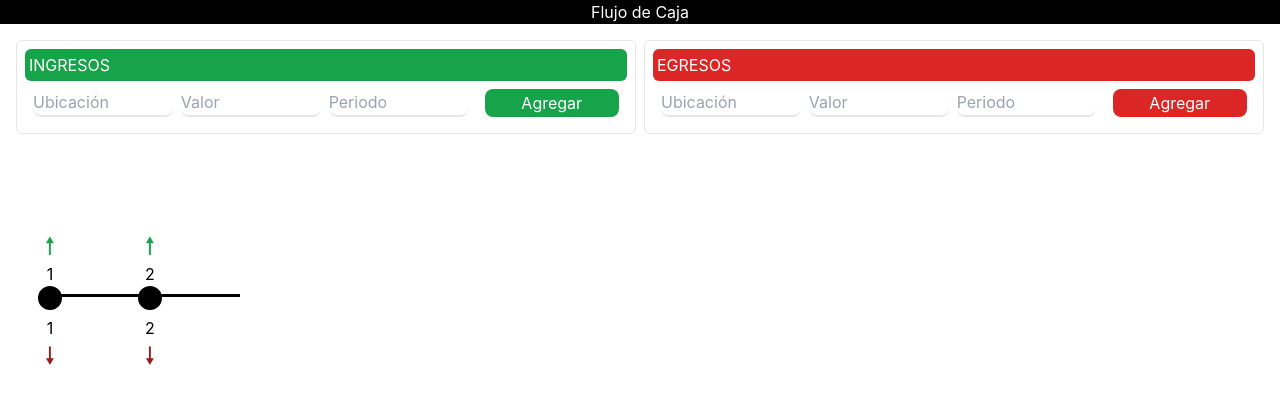
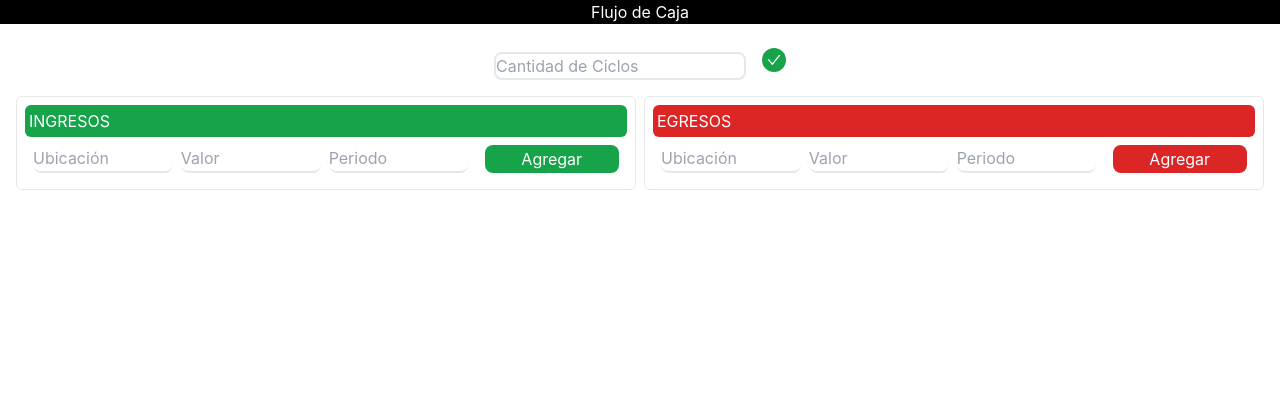
Before and after one commit to SaboTak/FlujoCaja3.0, a React (Create React App) app: page / in a window 1280 px wide. Shown: the top 404 px of the page. Built offline with nearby package versions, Linux system fonts and the light colour scheme.

Commit message:
Version Estable, falta lista de agrupacion y afectacion de la barra

```diff
--- a/package.json
+++ b/package.json
@@ -8,6 +8,7 @@
     "@testing-library/user-event": "^13.5.0",
     "react": "^18.1.0",
     "react-dom": "^18.1.0",
+    "react-icons": "^4.3.1",
     "react-scripts": "5.0.1",
     "web-vitals": "^2.1.4"
   },
--- a/src/App.css
+++ b/src/App.css
@@ -38,7 +38,7 @@
   }
 }
 
-ul li {
+#Barra li {
   position: relative;
   display: inline-block;
   list-style-type: none;
--- a/src/App.js
+++ b/src/App.js
@@ -1,14 +1,21 @@
 import React, { useState, useEffect } from 'react';
 import logo from './logo.svg';
 import './App.css';
+import { AiOutlineCheck } from "react-icons/ai";
+
 
 function App() {
 
   var IngresosTotales = [];
+  var valorAnteriorIngresos = [];
   var EgresosTotales = [];
+  var valorAnteriorEgresos = [];
 
   const [Ingreso, setIngreso] = useState();
   const [Egreso, setEgreso] = useState();
+  const [itemBarra, setItemBarra] = useState();
+  const [itemIngreso, setItemIngreso] = useState();
+  const [itemEgreso, setItemEgreso] = useState();
 
   const addIngreso = (event) => {
     event.preventDefault();
@@ -16,6 +23,7 @@ function App() {
       const Valor= event.target[1].value;
       const PeriodoReal= event.target[2].value;
       IngresosTotales.push({Ubicacion,Valor,PeriodoReal});
+      ListaIngresos();
     console.log(IngresosTotales,"Agregado")
   }
 
@@ -24,35 +32,88 @@ function App() {
     const Ubicacion= event.target[0].value;
     const Valor= event.target[1].value;
     const PeriodoReal= event.target[2].value;
+
     EgresosTotales.push({Ubicacion,Valor,PeriodoReal});
+    ListaEgresos();
     console.log(EgresosTotales, "Agregado")
   }
 
 
+  const addCiclos = (e) => {
+    e.preventDefault();
+    var barraCiclos = e.target[0].value;
+    var itemsBarra = [];
+    for(var i = 0; i<=barraCiclos; i++){
+      itemsBarra.push(
+              <li id={"Ciclo-" +i} className="float-left	" >
+                    <div className="text-center -mt-16  -ml-20">
+                      <p className="text-2xl 	text-green-600 text-white ">🠕</p>
+                      <p>1</p>
+                      <button className="bg-black rounded-xl w-6 h-6	"></button>
+                      <p>{i}</p>
+                      <p className="text-2xl text-red-800	text-white ">🠗</p>
+                    </div>
+               </li>
+      )
+    }
+    setItemBarra(itemsBarra);
+  }
+
   const ListaIngresos = () => {
-    return <ul>
-            {IngresosTotales.map((item) => {
-              return(
-                <li key={item.Ubicacion} className=" col-span-3 text-center  grid grid-cols-4 gap-2 py-2">
-                    <label> {item.Ubicacion} </label>
-                    <label> {item.Valor} </label>
-                    <label> {item.PeriodoReal} </label>
-                    <button  type="submit" className="btn bg-green-600 text-white rounded-full  w-7  h-7  text-center text-center mx-16 ">
+    var itemIngreso = [];
+    for(var j = 0; j<IngresosTotales.length; j++){
+      itemIngreso.push(
+          <li key={IngresosTotales[j].Ubicacion} className=" col-span-3 text-center  grid grid-cols-4 gap-2 py-2">
+                <label> {IngresosTotales[j].Ubicacion} </label>
+                <label> {IngresosTotales[j].Valor} </label>
+                <label> {IngresosTotales[j].PeriodoReal} </label>
+                <button  type="submit" className="btn bg-green-600 text-white rounded-full  w-7  h-7  text-center text-center mx-10 ">
                     X
                 </button>
-              </li>)
-            })}
-          </ul>
+          </li>
+    )
+    }
+    setItemIngreso(itemIngreso);
   }
 
-  useEffect(() => {
-    ListaIngresos();
-}, [IngresosTotales]);
+  const ListaEgresos = () => {
+    var itemEgreso = [];
+    for(var j = 0; j<EgresosTotales.length; j++){
+      itemEgreso.push(
+          <li key={EgresosTotales[j].Ubicacion} className=" col-span-3 text-center  grid grid-cols-4 gap-2 py-2">
+                <label> {EgresosTotales[j].Ubicacion} </label>
+                <label> {EgresosTotales[j].Valor} </label>
+                <label> {EgresosTotales[j].PeriodoReal} </label>
+                <button  type="submit" className="btn bg-green-600 text-white rounded-full  w-7  h-7  text-center text-center mx-10 ">
+                    X
+                </button>
+          </li>
+    )
+    }
+    setItemEgreso(itemEgreso);
+  }
+//   useEffect(() => {
+//     ListaIngresos();
+// }, [IngresosTotales]);
+
+
+
   return (
     <div className="">
       <header className="text-center bg-black text-white">
         <h1>Flujo de Caja</h1>
       </header>
+
+        {/*   Cantidad de Ciclos   */}
+
+          <form onSubmit={(e) => addCiclos(e)} className=" text-center ml-50	mt-4">
+                  <input className="text-black border-2 h-7   w-50 rounded-lg w-30" placeholder="Cantidad de Ciclos" type="number" name="Ciclos"  />
+                  <button type="submit" className="btn bg-green-600 text-white rounded-full  w-6 px-1  h-6 mt-2  ml-4 text-center ">
+                                <AiOutlineCheck />
+                  </button>
+              </form>
+
+        {/*   //////////////////   */}
 
       {/*   Formularios   */}
       <div className="grid grid-cols-2 gap-2 ml-4 mr-4 pt-4">
@@ -61,7 +122,9 @@ function App() {
                       INGRESOS
                   </h1>
                   <div>
-                        {ListaIngresos}
+                        <ul >
+                          {itemIngreso}
+                        </ul>
                   </div>
                   <div className="p-2">
                       <form onSubmit={addIngreso} className=" grid grid-cols-4 p-x-2 gap-4">
@@ -84,16 +147,9 @@ function App() {
                   </h1>
                   <div>
                       <ul>
-                      {EgresosTotales.map((item) => {
-                        return <li key={item.Ubicacion} className=" col-span-3 text-center  grid grid-cols-4 gap-2 py-2">
-                                <label> {item.Ubicacion} </label>
-                                <label> {item.Valor} </label>
-                                <label> {item.PeriodoReal} </label>
-                                <button type="submit" className="btn bg-red-600 text-white rounded-full  w-7  h-7  text-center text-center mx-16 ">
-                                    X
-                                </button>
-                              </li>
-                      })}
+                      <ul >
+                          {itemEgreso}
+                        </ul>
 
                       </ul>
                   </div>
@@ -119,24 +175,7 @@ function App() {
           {/* /////Barra///// */}
           <div className=" mx-10 mt-40">
              <ul id="Barra">
-               <li className="float-left	" >
-                  <div className="text-center -mt-16  -ml-20">
-                    <p className="text-2xl 	text-green-600">🠕</p>
-                    <p>1</p>
-                    <button className="bg-black rounded-xl w-6 h-6	"></button>
-                    <p>1</p>
-                    <p className="text-2xl text-red-800	">🠗</p>
-                 </div>
-               </li>
-               <li className="float-left" >
-                  <div className="text-center -mt-16 -ml-20">
-                    <p className="text-2xl 	text-green-600">🠕</p>
-                    <p>2</p>
-                    <button className="bg-black rounded-xl w-6 h-6	"></button>
-                    <p>2</p>
-                    <p className="text-2xl text-red-800	">🠗</p>
-                 </div>
-               </li>
+               {itemBarra}
              </ul>
           </div>
           {/* /////////////// */}
```
Also changed, not shown: 1 other file (tests, documents, lock files or other folders). Lines whose indentation alone changed are shown as unchanged.
